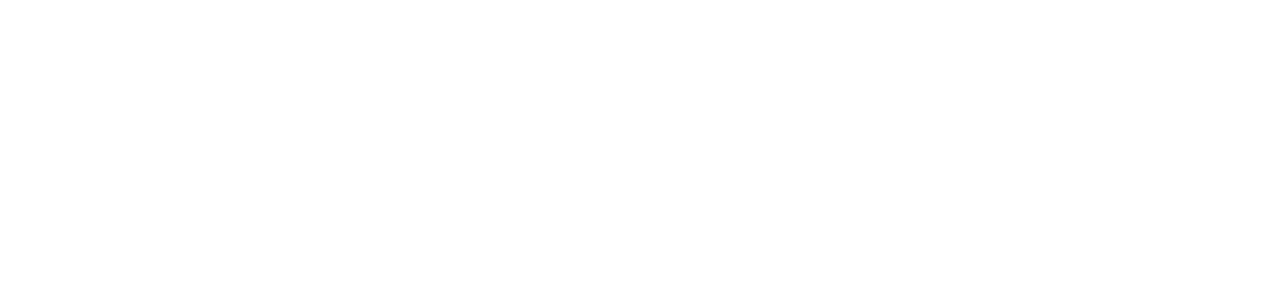
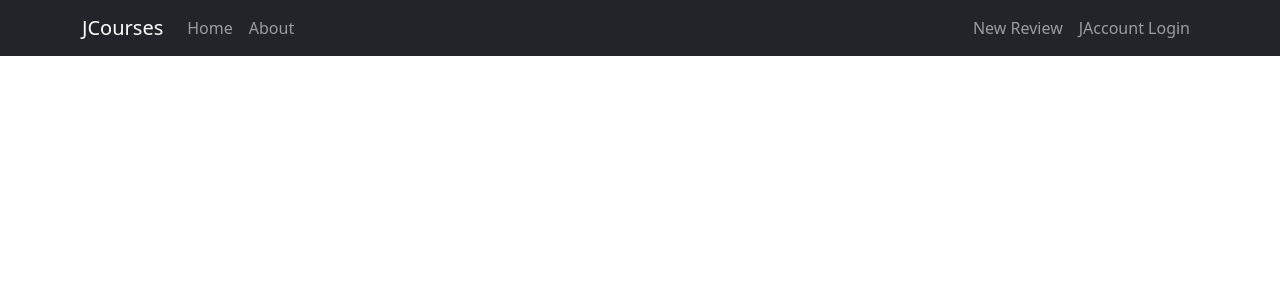
Before and after one commit to SJTU-Software-Engineering-Project/jcourses-frontend, a React (Create React App) app: page / in a window 1280 px wide. Shown: the top 300 px of the page. Built offline with nearby package versions, Linux system fonts and the light colour scheme.

Commit message:
Implement Navbar

```diff
--- a/src/components/CoursePage.js
+++ b/src/components/CoursePage.js
@@ -1,4 +1,10 @@
+import Navbar from "./Navbar";
+
 
 export default function CoursePage() {
-
+  return (
+    <>
+      <Navbar />
+    </>
+  );
 };
--- a/src/components/CreateReviewPage.js
+++ b/src/components/CreateReviewPage.js
@@ -1,4 +1,10 @@
+import Navbar from "./Navbar";
+
 
 export default function CreateReviewPage() {
-
+  return (
+    <>
+      <Navbar />
+    </>
+  );
 };
--- a/src/components/Homepage.js
+++ b/src/components/Homepage.js
@@ -6,5 +6,5 @@
     <>
       <Navbar />
     </>
-  )
+  );
 };
--- a/src/components/Navbar.js
+++ b/src/components/Navbar.js
@@ -1,4 +1,22 @@
+import RB_Navbar from 'react-bootstrap/Navbar';
+import Container from 'react-bootstrap/Container';
+import Nav from 'react-bootstrap/Nav';
 
 export default function Navbar() {
 
+  return (
+    <RB_Navbar bg="dark" variant="dark">
+      <Container>
+        <RB_Navbar.Brand>JCourses</RB_Navbar.Brand>
+        <Nav className="me-auto">
+          <Nav.Link href="/">Home</Nav.Link>
+          <Nav.Link href="/about">About</Nav.Link>
+        </Nav>
+        <Nav>
+          <Nav.Link href="/new-review">New Review</Nav.Link>
+          <Nav.Link href="/login">JAccount Login</Nav.Link>
+        </Nav>
+      </Container>
+    </RB_Navbar>
+  );
 };
--- a/src/index.js
+++ b/src/index.js
@@ -1,5 +1,6 @@
 import React from 'react';
 import ReactDOM from 'react-dom/client';
+import 'bootstrap/dist/css/bootstrap.min.css';
 
 import App from './App';
 
```
